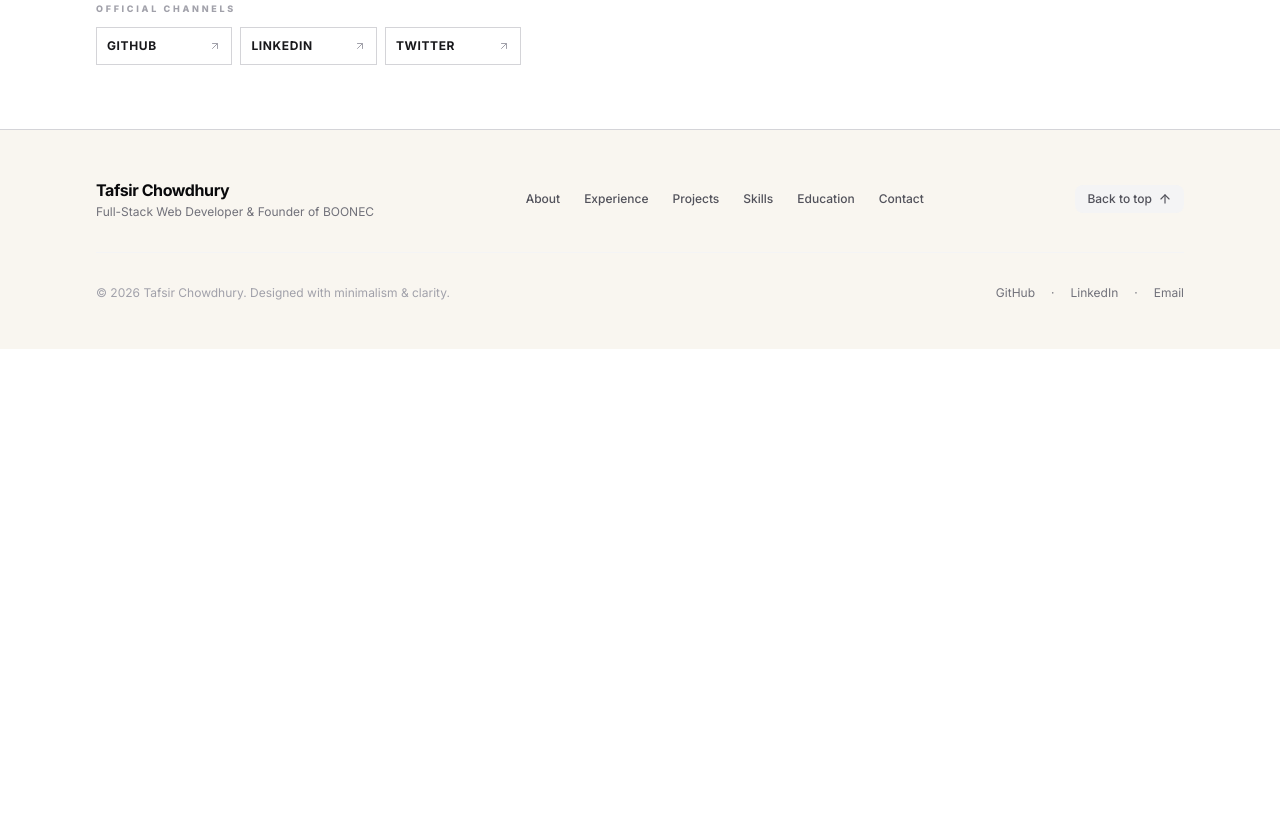
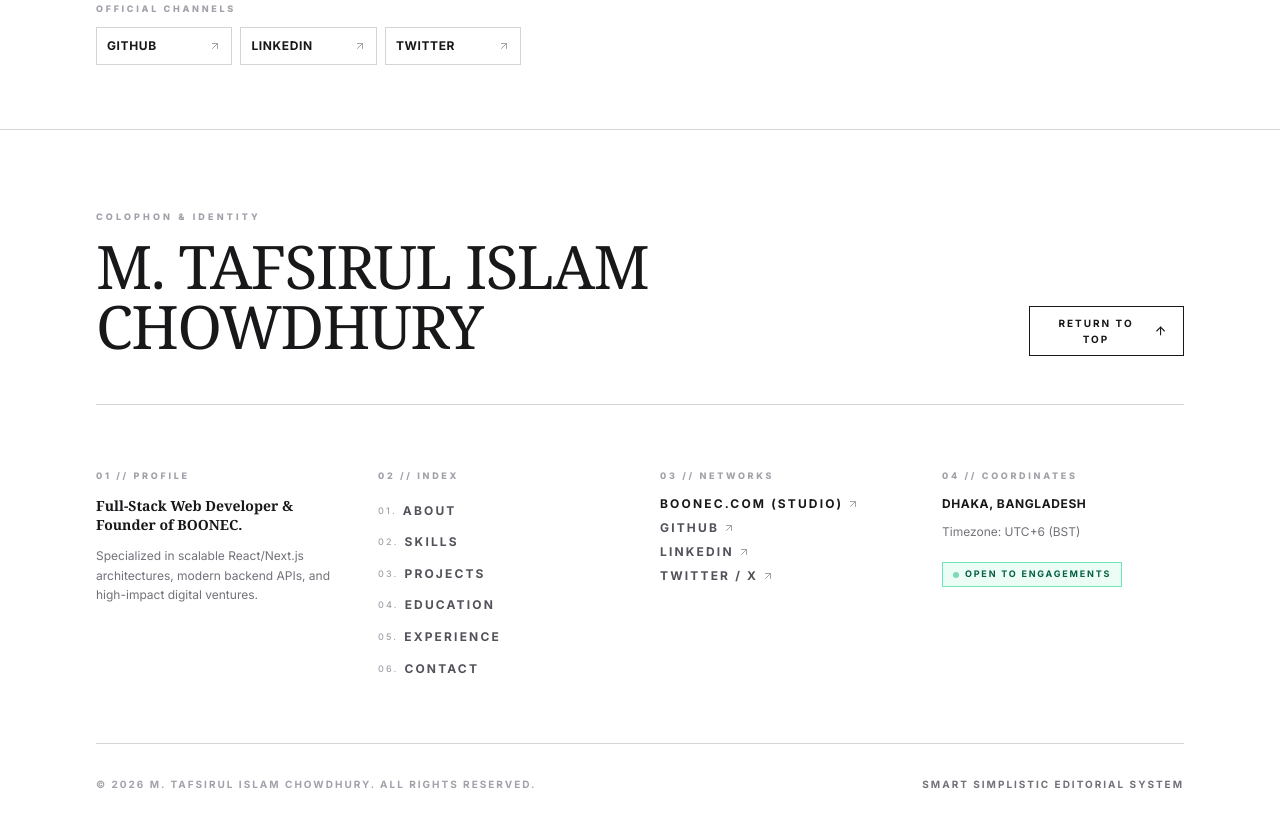
Before and after one commit to Tafsirchy/My-Portfolio, a React (Vite) app: page / in a window 1280 px wide. Shown: the part 9120-9947 px from the top of the page. Before the commit the page ends 9469 px from the top, so only its background shows below. Built offline with nearby package versions, Linux system fonts and the light colour scheme.

Commit message:
refactor(footer): remove lenis and use native scroll

```diff
--- a/src/components/Footer.jsx
+++ b/src/components/Footer.jsx
@@ -1,4 +1,4 @@
-import { ArrowUp, Github, Linkedin, Twitter, Mail } from 'lucide-react';
+import { ArrowUp, ArrowUpRight } from 'lucide-react';
 import { personalInfo } from '@/data/portfolio';
 
 const Footer = () => {
@@ -11,81 +11,161 @@ const Footer = () => {
     });
   };
 
+  const navLinks = [
+    { num: '01', label: 'About', href: '#about' },
+    { num: '02', label: 'Skills', href: '#skills' },
+    { num: '03', label: 'Projects', href: '#projects' },
+    { num: '04', label: 'Education', href: '#education' },
+    { num: '05', label: 'Experience', href: '#experience' },
+    { num: '06', label: 'Contact', href: '#contact' },
+  ];
+
   return (
-    <footer className="py-12 border-t border-zinc-300 bg-transparent">
-      <div className="max-w-6xl mx-auto px-4 sm:px-6 lg:px-8 space-y-8">
+    <footer className="py-14 sm:py-20 border-t border-zinc-300 bg-[#FFFFFF] overflow-hidden">
+      <div className="max-w-6xl mx-auto px-4 sm:px-6 lg:px-8 space-y-12 sm:space-y-16">
 
-        <div className="flex flex-col md:flex-row items-center justify-between gap-6">
+        {/* ── Top Statement: Giant Name & Brand Mark ── */}
+        <div className="border-b border-zinc-300 pb-8 sm:pb-12 flex flex-col md:flex-row md:items-end justify-between gap-6">
+          <div>
+            <span className="text-[9px] font-black uppercase tracking-[0.35em] text-zinc-400 block mb-3">
+              Colophon & Identity
+            </span>
+            <h2 className="text-4xl sm:text-5xl lg:text-6xl font-serif tracking-tight text-zinc-900 uppercase leading-none">
+              M. Tafsirul Islam Chowdhury
+            </h2>
+          </div>
 
-          {/* Brand & Tagline */}
-          <div className="flex flex-col items-center md:items-start text-center md:text-left">
-            <span className="text-base font-bold text-zinc-950 tracking-tight">
-              {personalInfo.name}
-            </span>
-            <p className="text-xs text-zinc-500 mt-0.5">
-              Full-Stack Web Developer & Founder of BOONEC
+          <div className="flex items-center gap-3">
+            <button
+              onClick={scrollToTop}
+              className="group inline-flex items-center gap-2 px-4 py-2 text-[10px] font-bold uppercase tracking-[0.2em] text-zinc-900 border border-zinc-900 hover:bg-zinc-900 hover:text-[#FFFFFF] transition-colors"
+            >
+              <span>Return to Top</span>
+              <ArrowUp className="w-3.5 h-3.5 group-hover:-translate-y-0.5 transition-transform" />
+            </button>
+          </div>
+        </div>
+
+        {/* ── Editorial 4-Column Ledger ── */}
+        <div className="grid grid-cols-2 md:grid-cols-4 gap-8 sm:gap-10">
+
+          {/* Col 1: Bio & Positioning */}
+          <div className="space-y-3">
+            <p className="text-[9px] font-black uppercase tracking-[0.3em] text-zinc-400">
+              01 // Profile
+            </p>
+            <p className="text-sm font-bold text-zinc-900 font-serif leading-snug">
+              Full-Stack Web Developer & Founder of BOONEC.
+            </p>
+            <p className="text-xs text-zinc-500 font-sans leading-relaxed">
+              Specialized in scalable React/Next.js architectures, modern backend APIs, and high-impact digital ventures.
             </p>
           </div>
 
-          {/* Quick Nav Links */}
-          <nav className="flex flex-wrap items-center justify-center gap-6 text-xs text-zinc-600 font-medium">
-            <a href="#about" className="hover:text-zinc-950 transition-colors">About</a>
-            <a href="#experience" className="hover:text-zinc-950 transition-colors">Experience</a>
-            <a href="#projects" className="hover:text-zinc-950 transition-colors">Projects</a>
-            <a href="#skills" className="hover:text-zinc-950 transition-colors">Skills</a>
-            <a href="#education" className="hover:text-zinc-950 transition-colors">Education</a>
-            <a href="#contact" className="hover:text-zinc-950 transition-colors">Contact</a>
-          </nav>
-
-          {/* Back to Top */}
-          <button
-            onClick={scrollToTop}
-            className="inline-flex items-center gap-1.5 px-3 py-1.5 rounded-lg text-xs font-medium text-zinc-600 hover:text-zinc-950 bg-zinc-100 hover:bg-zinc-200 transition-colors"
+          {/* Col 2: Navigation Index */}
+          <div className="space-y-3">
+            <p className="text-[9px] font-black uppercase tracking-[0.3em] text-zinc-400">
+              02 // Index
+            </p>
+            <ul className="space-y-1.5">
+              {navLinks.map((item) => (
+                <li key={item.href}>
+                  <a
+                    href={item.href}
+                    className="group inline-flex items-center gap-1.5 text-xs font-bold uppercase tracking-[0.18em] text-zinc-600 hover:text-zinc-950 transition-colors"
                   >
-            <span>Back to top</span>
-            <ArrowUp className="w-3.5 h-3.5" />
-          </button>
-
+                    <span className="text-[9px] text-zinc-400 font-medium group-hover:text-zinc-900 transition-colors">
+                      {item.num}.
+                    </span>
+                    <span>{item.label}</span>
+                  </a>
+                </li>
+              ))}
+            </ul>
           </div>
 
-        {/* Divider */}
-        <div className="w-full h-px bg-zinc-100" />
-
-        {/* Copyright & Socials */}
-        <div className="flex flex-col sm:flex-row items-center justify-between gap-4 text-xs text-zinc-400">
-          <p>
-            © {currentYear} Tafsir Chowdhury. Designed with minimalism & clarity.
+          {/* Col 3: Ventures & Platforms */}
+          <div className="space-y-3">
+            <p className="text-[9px] font-black uppercase tracking-[0.3em] text-zinc-400">
+              03 // Networks
             </p>
-
-          <div className="flex items-center gap-4 text-zinc-500">
+            <ul className="space-y-2 text-xs font-bold uppercase tracking-[0.18em]">
+              <li>
+                <a
+                  href="https://boonec.com"
+                  target="_blank"
+                  rel="noopener noreferrer"
+                  className="inline-flex items-center gap-1 text-zinc-900 hover:text-zinc-600 transition-colors"
+                >
+                  <span>BOONEC.com (Studio)</span>
+                  <ArrowUpRight className="w-3 h-3 text-zinc-400" />
+                </a>
+              </li>
+              <li>
                 <a
                   href="https://github.com/Tafsirchy"
                   target="_blank"
                   rel="noopener noreferrer"
-              className="hover:text-zinc-900 transition-colors"
-              aria-label="GitHub"
+                  className="inline-flex items-center gap-1 text-zinc-600 hover:text-zinc-950 transition-colors"
                 >
-              GitHub
+                  <span>GitHub</span>
+                  <ArrowUpRight className="w-3 h-3 text-zinc-400" />
                 </a>
-            <span>·</span>
+              </li>
+              <li>
                 <a
                   href="https://www.linkedin.com/in/tafsirchy/"
                   target="_blank"
                   rel="noopener noreferrer"
-              className="hover:text-zinc-900 transition-colors"
-              aria-label="LinkedIn"
+                  className="inline-flex items-center gap-1 text-zinc-600 hover:text-zinc-950 transition-colors"
                 >
-              LinkedIn
+                  <span>LinkedIn</span>
+                  <ArrowUpRight className="w-3 h-3 text-zinc-400" />
                 </a>
-            <span>·</span>
+              </li>
+              <li>
                 <a
-              href={`mailto:${personalInfo.email}`}
-              className="hover:text-zinc-900 transition-colors"
-              aria-label="Email"
+                  href="https://x.com/chy_tafsir"
+                  target="_blank"
+                  rel="noopener noreferrer"
+                  className="inline-flex items-center gap-1 text-zinc-600 hover:text-zinc-950 transition-colors"
                 >
-              Email
+                  <span>Twitter / X</span>
+                  <ArrowUpRight className="w-3 h-3 text-zinc-400" />
                 </a>
+              </li>
+            </ul>
           </div>
+
+          {/* Col 4: Location & Status */}
+          <div className="space-y-3">
+            <p className="text-[9px] font-black uppercase tracking-[0.3em] text-zinc-400">
+              04 // Coordinates
+            </p>
+            <p className="text-xs font-bold uppercase tracking-wider text-zinc-900 font-sans">
+              Dhaka, Bangladesh
+            </p>
+            <p className="text-xs text-zinc-500 font-sans">
+              Timezone: UTC+6 (BST)
+            </p>
+            <div className="pt-2">
+              <span className="inline-flex items-center gap-1.5 text-[9px] font-bold uppercase tracking-[0.2em] px-2.5 py-1 border border-emerald-300 bg-emerald-50 text-emerald-800">
+                <span className="w-1.5 h-1.5 rounded-full bg-emerald-500 animate-pulse" />
+                Open to Engagements
+              </span>
+            </div>
+          </div>
+
+        </div>
+
+        {/* ── Bottom Colophon Bar ── */}
+        <div className="pt-8 border-t border-zinc-300 flex flex-col sm:flex-row items-start sm:items-center justify-between gap-4 text-[10px] font-bold uppercase tracking-[0.2em] text-zinc-400">
+          <p>
+            © {currentYear} M. Tafsirul Islam Chowdhury. All rights reserved.
+          </p>
+          <p className="text-zinc-500">
+            Smart Simplistic Editorial System
+          </p>
         </div>
 
       </div>
```
Lines whose indentation alone changed are shown as unchanged.
